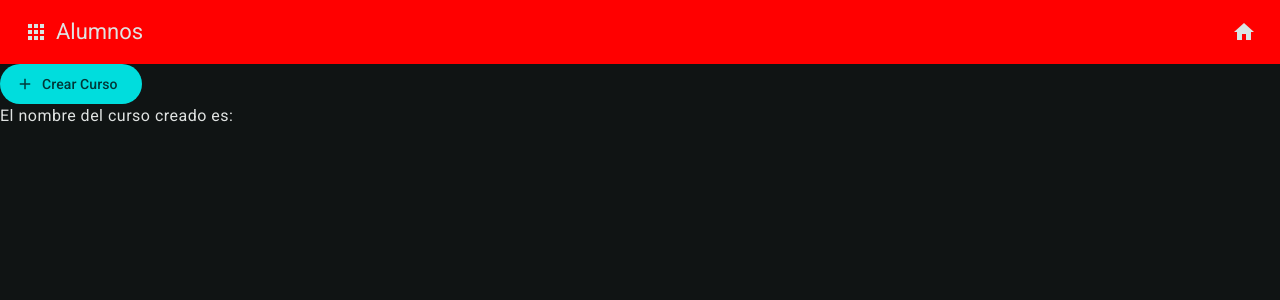
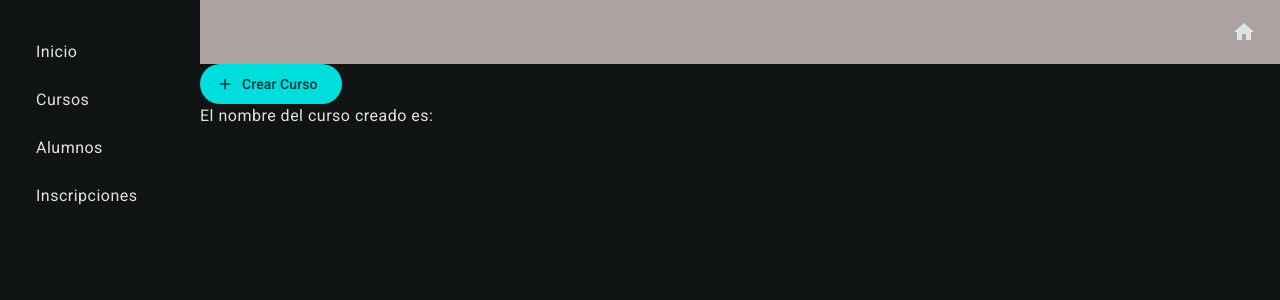
Before and after one commit to facusteckler86/1PF-Steckler, an Angular app: page / in a window 1280 px wide. Shown: the top 300 px of the page. Built offline with nearby package versions, Linux system fonts and the light colour scheme.

Commit message:
armo el pipe personalizado, pero me falla el boton del html

```diff
--- a/src/app/features/auth/auth.module.ts
+++ b/src/app/features/auth/auth.module.ts
@@ -13,6 +13,7 @@ import {MatSelectModule} from '@angular/material/select';
   declarations: [
     AuthComponent
   ],
+  exports: [AuthComponent],
   imports: [
     CommonModule,LoginModule,MatCardModule,MatIconModule,MatSelectModule,
   ]
--- a/src/app/features/auth/login/login.component.html
+++ b/src/app/features/auth/login/login.component.html
@@ -1,3 +1,5 @@
+<!-- Dialogo de entrada a la plataforma con el mail y la contraseña -->
+
 <div style="display: flex;
 justify-content: center;
 align-items: center;
--- a/src/app/features/dashboard/courses/components/courses-dialog/courses-dialog.component.html
+++ b/src/app/features/dashboard/courses/components/courses-dialog/courses-dialog.component.html
@@ -1,3 +1,5 @@
+<!-- dialogo entre con el usuario para crear cursos y elegir fechas -->
+
 <h3 mat-dialog-title>Crear Curso</h3>
 
 <mat-dialog-content>
@@ -7,6 +9,8 @@
     <input formControlName="name" matInput />
     <mat-error>El campo es requerido</mat-error>
   </mat-form-field>
+
+      <!-- Rango de fechas -->
 
   <mat-form-field>
 
@@ -20,21 +24,16 @@
     </mat-date-range-input>
 
     <mat-hint>MM/DD/YYYY – MM/DD/YYYY</mat-hint>
-    <mat-datepicker-toggle matIconSuffix [for]="picker"></mat-datepicker-toggle>
-    <mat-date-range-picker #picker></mat-date-range-picker>
-
-    <!-- @if (range.controls.start.hasError('matStartDateInvalid')) {
-      <mat-error>Invalid start date</mat-error>
-    }
-    @if (range.controls.end.hasError('matEndDateInvalid')) {
-      <mat-error>Invalid end date</mat-error>
-    } -->
-  </mat-form-field>
+     <mat-datepicker-toggle matIconSuffix [for]="picker"></mat-datepicker-toggle>
+     <mat-date-range-picker #picker></mat-date-range-picker>
+    </mat-form-field>
 
 
 </form>
 </mat-dialog-content>
 
+<!-- Botones de cierre del dialogo -->
+
 <mat-dialog-actions>
   <button mat-dialog-close mat-flat-button>Cancelar</button>
   <button (click)="onSubmit()" mat-flat-button>Guardar</button>
--- a/src/app/features/dashboard/courses/courses.component.html
+++ b/src/app/features/dashboard/courses/courses.component.html
@@ -1,3 +1,6 @@
+
+<!-- pantalla para crear cursos -->
+
 <button (click)="openDialog()"mat-flat-button>
   <mat-icon>add</mat-icon>Crear Curso</button>
 
--- a/src/app/features/dashboard/dashboard.component.html
+++ b/src/app/features/dashboard/dashboard.component.html
@@ -3,7 +3,7 @@
 
     <!-- BARRA LATERAL DEL MENU -->
 
-    <mat-drawer #drawer class="example-sidenav" mode="side">
+    <mat-drawer [opened]="true" class="example-sidenav" mode="side">
 
       <mat-nav-list>
         <a mat-list-item href="...">Inicio</a>
@@ -12,27 +12,21 @@
         <a mat-list-item href="...">Inscripciones</a>
       </mat-nav-list>
 
-      <!-- <p>Menu</p>
-    @if (showFiller) {
-      <p>Opciones</p>
-    }
-    <button mat-raised-button (click)="showFiller = !showFiller" mat-raised-button>
-      Menu
-    </button> -->
   </mat-drawer>
 
     <!-- CONTENIDO -->
 
       <!-- Toolbar inicio-->
-    <mat-toolbar style="background-color: red;">
+    <mat-toolbar style="background-color: rgb(172, 162, 162);">
 
-      <button
-      (click)="drawer.toggle()"
-        mat-icon-button class="example-icon" aria-label="Example icon-button with menu icon">
+        <!-- Lo tengo que dejar como comentario, porque me larga error la palabra drawer en el
+        codigo -->
+
+      <!-- <button (click)="drawer.toggle()" mat-icon-button class="example-icon" aria-label="Example icon-button with menu icon">
         <mat-icon>apps</mat-icon>
-      </button>
-        <span>Alumnos</span>
-          <!-- <div class="example-button-container">
+      </button> -->
+        <!-- <span>Alumnos</span>
+          <div class="example-button-container">
           <button mat-fab extended routerLink="Alumnos">
           <mat-icon>Apps</mat-icon>
           </div> -->
@@ -50,10 +44,4 @@
     </main>
     <!-- Toolbar fin -->
 
-    <!-- <div class="example-sidenav-content">
-    <button type="button" mat-button >
-      Bienvenido
-    </button>
-  </div> -->
-
 </mat-drawer-container>
```
Also changed, not shown: src/app/shared/nombre-completo.pipe.ts (added, +12 -0 lines), src/app/shared/pipes.pipe.ts (added, +12 -0 lines), src/app/shared/shared.module.ts (added, +18 -0 lines), 2 other files (tests, documents, lock files or other folders).
